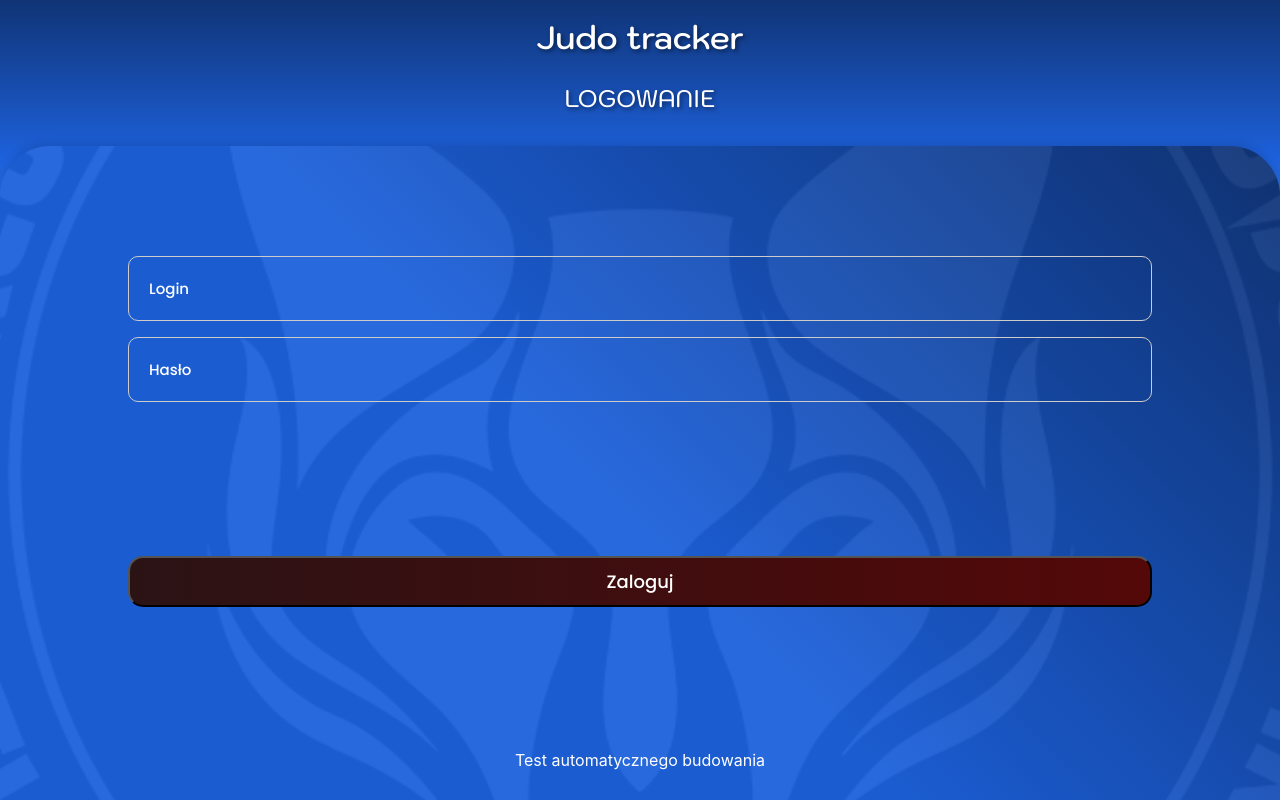
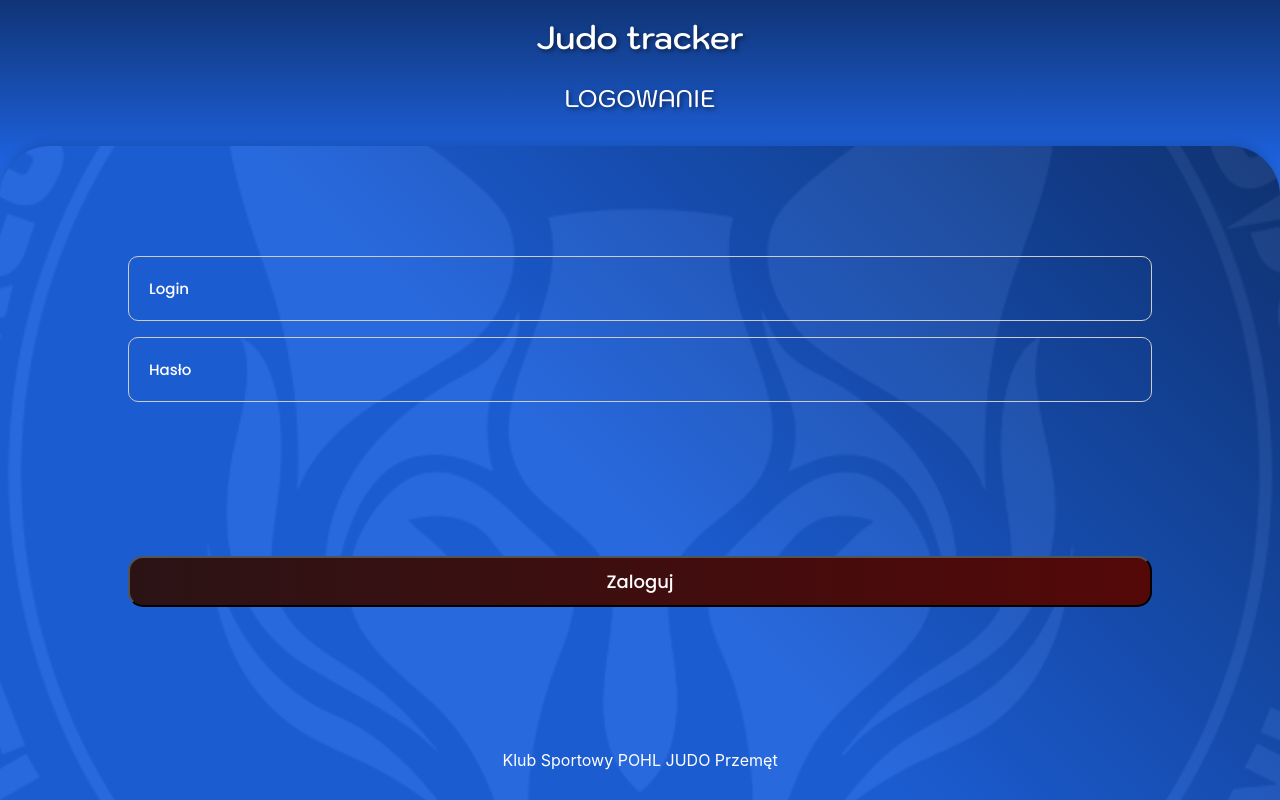
Before and after one commit to Nishedi/JUDO-APLIKACJA, a React (Create React App) app in the folder front_end/: page / in a window 1280 px wide. Built offline with nearby package versions, Linux system fonts and the light colour scheme.

Commit message:
nie dziala

```diff
--- a/front_end/src/LoginComponent/LoginComponent.js
+++ b/front_end/src/LoginComponent/LoginComponent.js
@@ -76,7 +76,7 @@ const LoginComponent = () => {
                     <button onClick={tryLogin} className="button">Zaloguj</button>
                     {isLogged === false && <p className="error">Niepoprawne dane logowania</p>}
                 </div>
-                <div className={"club_name"}>Test automatycznego budowania</div>
+                <div className={"club_name"}>Klub Sportowy POHL JUDO Przemęt</div>
             </div>
         </div>
     );
```
